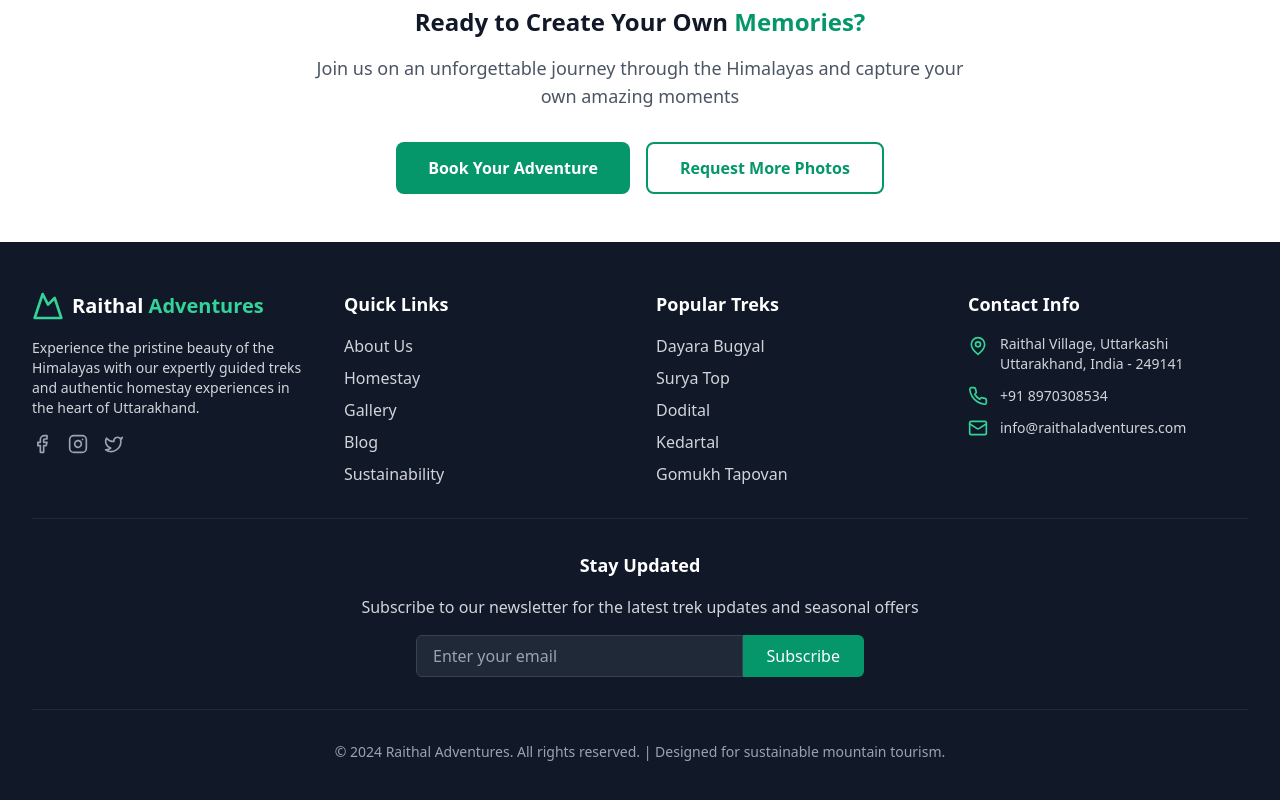
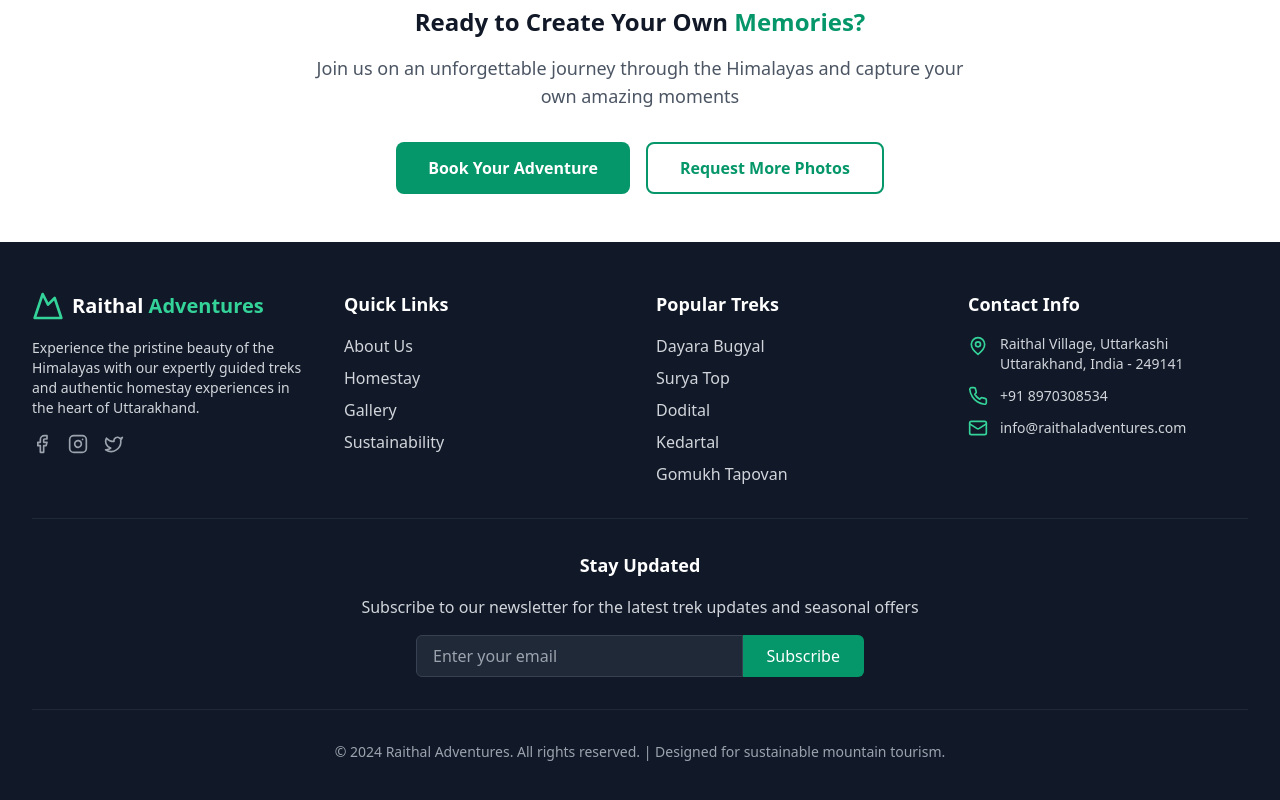
Before and after one commit to bhanups952/RaithalAdventures, a React (Vite) app: page /gallery in a window 1280 px wide. Shown: the part 1862-2662 px from the top of the page. Built offline with nearby package versions, Linux system fonts and the light colour scheme.

Commit message:
Updated Footer.tsx

```diff
--- a/src/components/Layout/Footer.tsx
+++ b/src/components/Layout/Footer.tsx
@@ -33,7 +33,6 @@ const Footer: React.FC = () => {
               <li><Link to="/about" className="text-gray-300 hover:text-emerald-400 transition-colors">About Us</Link></li>
               <li><Link to="/homestay" className="text-gray-300 hover:text-emerald-400 transition-colors">Homestay</Link></li>
               <li><Link to="/gallery" className="text-gray-300 hover:text-emerald-400 transition-colors">Gallery</Link></li>
-              <li><Link to="/blog" className="text-gray-300 hover:text-emerald-400 transition-colors">Blog</Link></li>
               <li><Link to="/sustainability" className="text-gray-300 hover:text-emerald-400 transition-colors">Sustainability</Link></li>
             </ul>
           </div>
```
